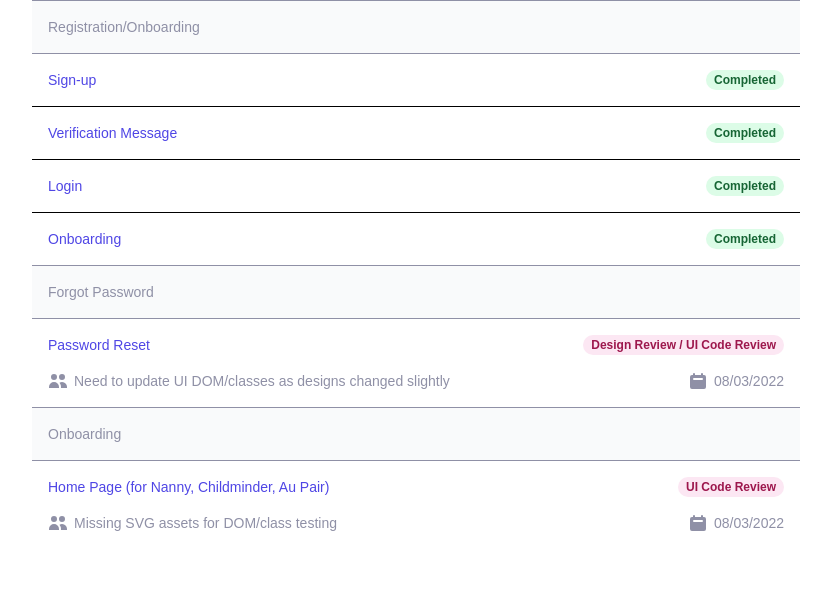
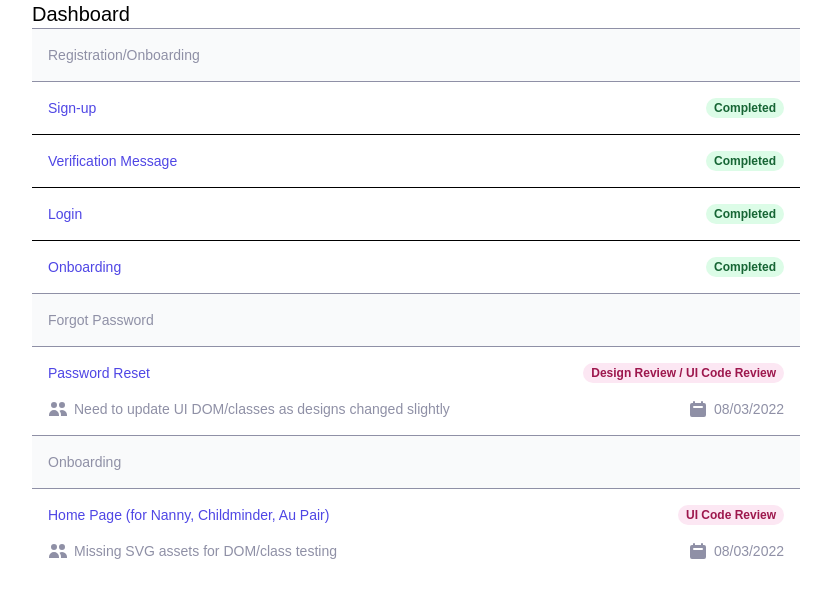
Before and after one commit to andres-codigo/nanny-nina, a Vue app: page /dashboard in a window 1280 px wide. Shown: the top 598 px of the page, without its empty margins (224-1055 px from the left). Built offline with nearby package versions, Linux system fonts and the light colour scheme.

Commit message:
[vue] Dashboard header added

```diff
--- a/src/pages/_dashboard/Dashboard.vue
+++ b/src/pages/_dashboard/Dashboard.vue
@@ -5,6 +5,7 @@ import ListItem from '../../components/_dashboard/ListItem.vue'
 <template>
 	<div class="max-w-7xl mx-auto sm:px-6 lg:px-8">
 		<div class="max-w-3xl mx-auto w-screen h-screen">
+			<h1 class="text-xl font-medium text-black">Dashboard</h1>
 			<nav class="h-full overflow-y-auto" aria-label="Directory">
 				<div class="relative">
 					<div class="z-10 sticky top-0 border-t border-b border-gray-200 bg-gray-50 px-4 py-4 text-sm font-medium text-gray-500">
```
